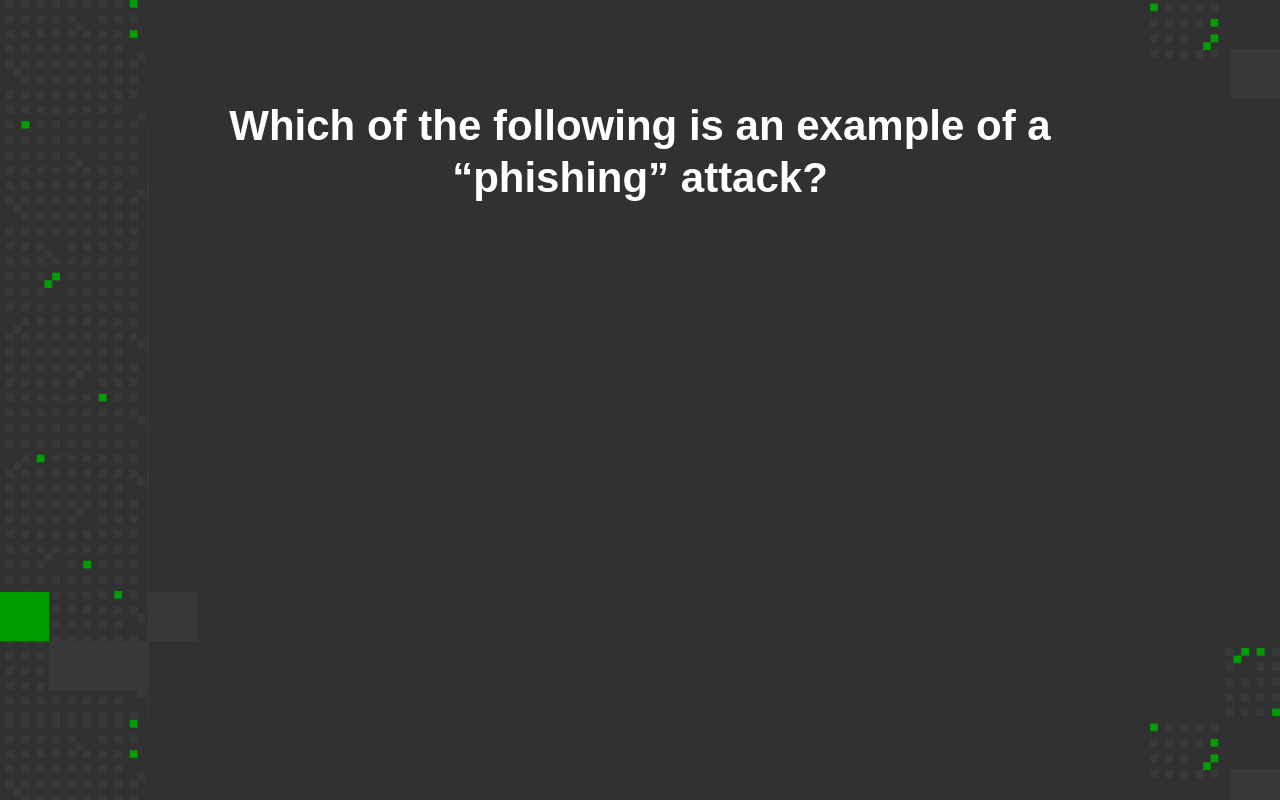
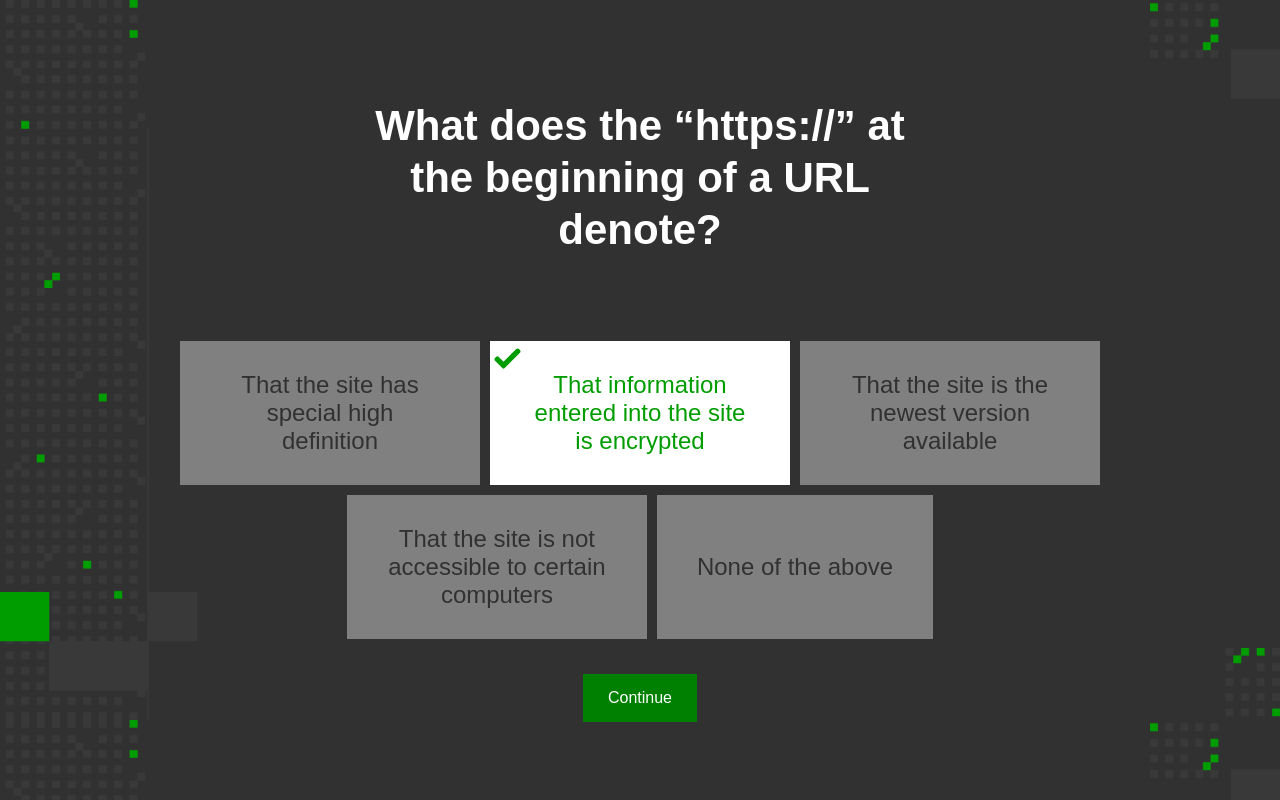
Before and after one commit to timschutz/kahoot-quiz, a plain HTML site: page index.html in a window 1280 px wide. Both pictures are taken after a click on the button "That information entered into the site is encrypted". Drawn offline with nearby package versions, Linux system fonts and the light colour scheme.

Commit message:
sfx, animations

```diff
--- a/css/style.css
+++ b/css/style.css
@@ -1,10 +1,10 @@
 body {
     margin: 0;
     padding: 0;
-    background-image: url(../assets/bg.svg);
+    background-image: url(../assets/bg.png);
     background-repeat: repeat-y;
     background-position: center top;
-    background-size: cover;
+    background-size: 100%;
 }
 
 @font-face {
@@ -33,10 +33,10 @@ h1{
     font-family: 'Lausanne 800', Arial, sans-serif;
     font-size: 42px;
     color: #ffffff;
-    line-height: 36px;
+    line-height: 32px;
     text-align: center;
     line-height: 52px;
-    margin: 100px 100px 0px 100px;
+    margin: 100px 300px 0px 300px;
 }
 
 #content{
@@ -65,6 +65,8 @@ button{
     cursor: pointer;
     outline: none;
     max-width: 300px;
+    -webkit-backface-visibility: hidden;
+    backface-visibility: hidden;
 }
 
 button.answer:hover{
@@ -81,3 +83,77 @@ button.answer:hover{
     outline: none;
     max-width: 300px;
 }
+
+.buttonCorrect{
+    background-image: url(../assets/check.svg);
+    background-size: 35px 35px;
+    background-repeat: no-repeat;
+    background-position: left top;
+    padding: 30px 40px 30px 40px;
+    margin: 5px;
+    font-family: 'Lausanne 500', Arial, sans-serif;
+    font-size: 24px;
+    color: #009d00;
+    background-color: #ffffff;
+    display: inline-block;
+    max-width: 300px;
+    pointer-events: none;
+    border: none;
+    -webkit-backface-visibility: hidden;
+    backface-visibility: hidden;
+}
+
+.buttonIncorrect{
+    background-image: url(../assets/close.svg);
+    background-size: 35px 35px;
+    background-repeat: no-repeat;
+    background-position: left top;
+    padding: 30px 40px 30px 40px;
+    margin: 5px;
+    font-family: 'Lausanne 500', Arial, sans-serif;
+    font-size: 24px;
+    color: #313131;
+    background-color: #808080;
+    display: inline-block;
+    max-width: 300px;
+    pointer-events: none;
+    border: none;
+    -webkit-backface-visibility: hidden;
+    backface-visibility: hidden;
+}
+
+.buttonGrey{
+    padding: 30px 40px 30px 40px;
+    margin: 5px;
+    font-family: 'Lausanne 500', Arial, sans-serif;
+    font-size: 24px;
+    color: #313131;
+    background-color: #808080;
+    display: inline-block;
+    max-width: 300px;
+    pointer-events: none;
+    border: none;
+    -webkit-backface-visibility: hidden;
+    backface-visibility: hidden;
+}
+
+#cont{
+    display: flex;
+    flex-wrap: wrap;
+    justify-content: center;
+}
+
+#continueButton{
+    padding: 15px 25px 15px 25px;
+    margin-top: 30px;
+    font-family: 'Lausanne 500', Arial, sans-serif;
+    font-size: 16px;
+    color: rgb(255, 255, 255);
+    text-decoration: none;
+    border: none;
+    background-color: #008000;
+    cursor: pointer;
+    outline: none;
+    -webkit-backface-visibility: hidden;
+    backface-visibility: hidden;
+}
--- a/index.html
+++ b/index.html
@@ -2,6 +2,7 @@
 <html>
 <head>
   <title>Kahoot Test</title>
+  <link rel="icon" href="data:,">
   <link rel="preconnect" href="https://fonts.gstatic.com">
   <link href="https://fonts.googleapis.com/css2?family=Roboto&display=swap" rel="stylesheet">
   <link href="css/style.css" rel="stylesheet" type="text/css">
@@ -20,6 +21,7 @@
 <div id='content'>
   <div id='q-text'></div>
   <div id='a-text'></div>
+  <div id='cont'></div>
 </div>
 
 
--- a/js/index.js
+++ b/js/index.js
@@ -1,5 +1,10 @@
+let genClick = new Audio('audio/mfx_tic33.mp3');
+let sndCorrect = new Audio('audio/535840__evretro__8-bit-mini-win-sound-effect.mp3');
+let sndIncorrect = new Audio('audio/450616__breviceps__8-bit-error.mp3');
+
 let Qcontainer = document.getElementById('q-text');
 let Acontainer = document.getElementById('a-text');
+let CBcontainer = document.getElementById('cont');
 
 let xml = '';
 let numQuestions = 0;
@@ -30,7 +35,7 @@ function buildQuestionElements(x){
   questionBlock.setAttribute('id', 'question');
   questionBlock.innerText = questionData[qNum].getAttribute('txt');
   Qcontainer.appendChild(questionBlock);
-  gsap.from(Qcontainer, {opacity: 0, scale: 0.2, duration: 2, delay: 1, ease: "elastic.out(1, 0.4)"});
+  gsap.from(Qcontainer, {opacity: 0, scale: 0.2, duration: 1, delay: 1, ease: "elastic.out"});
 
   //extract answers text and display
 
@@ -52,36 +57,90 @@ function buildQuestionElements(x){
 // check if the correct answer selected
 
 function checkIfCorrect(){
+  genClick.play();
+
   let isCorrect = this.getAttribute('id');
-  //**** remove eventlistener ****
+  let clicked = this;
+
   if(isCorrect == 'correct'){
     correct();
   }else{
-    incorrect();
+    incorrect(clicked);
   }
 }
 
 // if correct, do this
 
 function correct(){
-  //**** add check to correct ****
-  //**** change id of other choices to grey them out ****
-  //**** scale down incorrect choices by 0.98 ****
-  //**** play correct sound ****
-  //**** add continue button ****
-  removeOldQuestion();
+  sndCorrect.play();
+
+  let isCorrect = document.getElementById('correct');
+  isCorrect.className = 'buttonCorrect';
+
+  let remContainer = document.getElementById('a-text');
+  let remCount = remContainer.children.length;
+
+  for(let i=0; i<remCount; i++){
+    remContainer.children[i].removeEventListener('click', checkIfCorrect);
+    if(remContainer.children[i].id == 'null'){
+      remContainer.children[i].className = 'buttonGrey';
+    }
+  }
+
+  showContButton()
 }
 
 // if incorrect, do this
 
-function incorrect(){
-  //**** add check to correct ****
-  //**** add X to incorrect ****
-  //**** change id of other choices to grey them out ****
-  //**** scale down incorrect choices by 0.98 ****
-  //**** play incorrect sound ****
-  //**** add continue button ****
-  removeOldQuestion();
+function incorrect(x){
+  sndIncorrect.play();
+
+  let isCorrect = document.getElementById('correct');
+  isCorrect.className = 'buttonCorrect';
+
+  let remContainer = document.getElementById('a-text');
+  let remCount = remContainer.children.length;
+
+  for(let i=0; i<remCount; i++){
+    remContainer.children[i].removeEventListener('click', checkIfCorrect);
+    if(remContainer.children[i].id == 'null'){
+      remContainer.children[i].className = 'buttonGrey';
+    }
+  }
+
+  x.className = 'buttonIncorrect';
+
+  showContButton()
+}
+
+// display continue button
+
+function showContButton(){
+  let contBtn = document.createElement('button');
+  contBtn.innerHTML = "Continue";
+  contBtn.setAttribute('id', 'continueButton');
+  contBtn.addEventListener('click', animElementsOff, false);
+  CBcontainer.appendChild(contBtn);
+  gsap.from(contBtn, {opacity: 0, scale: 0.6, duration: 0.6, delay: 1.5, ease: "expo"});
+}
+
+// animate all elements off screen
+
+function animElementsOff(){
+  genClick.play();
+
+  let animOff = document.getElementById('question');
+  gsap.to(animOff, {opacity: 0, scale: 0.4, duration: 0.5, ease: "back.in"});
+
+  let remContainer = document.getElementById('a-text');
+  let remCount = remContainer.children.length;
+
+  for(let i=0; i<remCount; i++){
+    gsap.to(remContainer.children[i], {opacity: 0, scale: 0.4, duration: 0.5, delay: 0.5 + (i * 0.1), ease: "back.in"});
+  }
+
+  let animContOff = document.getElementById('continueButton');
+  gsap.to(animContOff, {opacity: 0, scale: 0.4, duration: 0.5, delay: 1.5, ease: "back.in", onComplete: removeOldQuestion});
 }
 
 // remove the question and answers and load
@@ -89,6 +148,7 @@ function incorrect(){
 
 function removeOldQuestion(){
   document.getElementById('question').remove();
+  document.getElementById('continueButton').remove();
 
   let remContainer = document.getElementById('a-text');
   let remCount = remContainer.children.length;
@@ -98,6 +158,7 @@ function removeOldQuestion(){
   }
 
   if(qNum == numQuestions - 1){
+    //**** ADD FINAL SCREEN */
     let finalDiv = document.createElement('h1');
     finalDiv.innerText = 'Congrats! You are done!';
     Qcontainer.appendChild(finalDiv);
```
Also changed, not shown: assets/bg.png (added), assets/check.svg (added), assets/close.svg (added), 3 other files.
